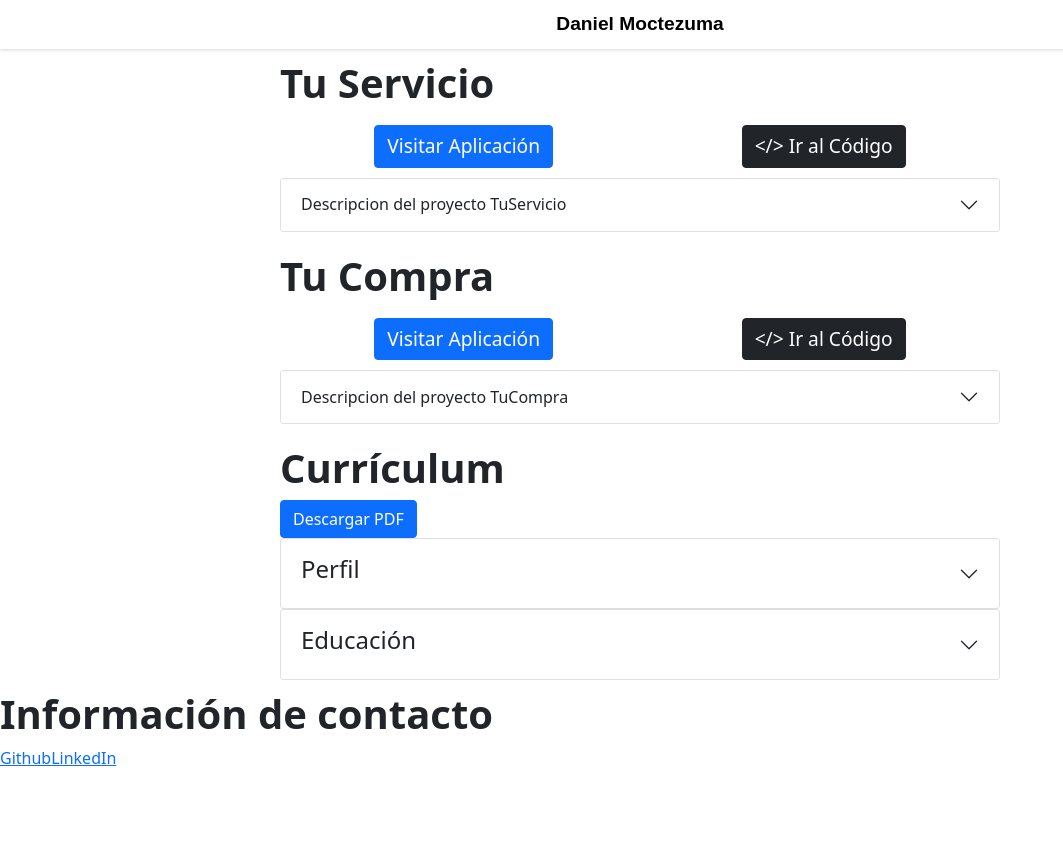
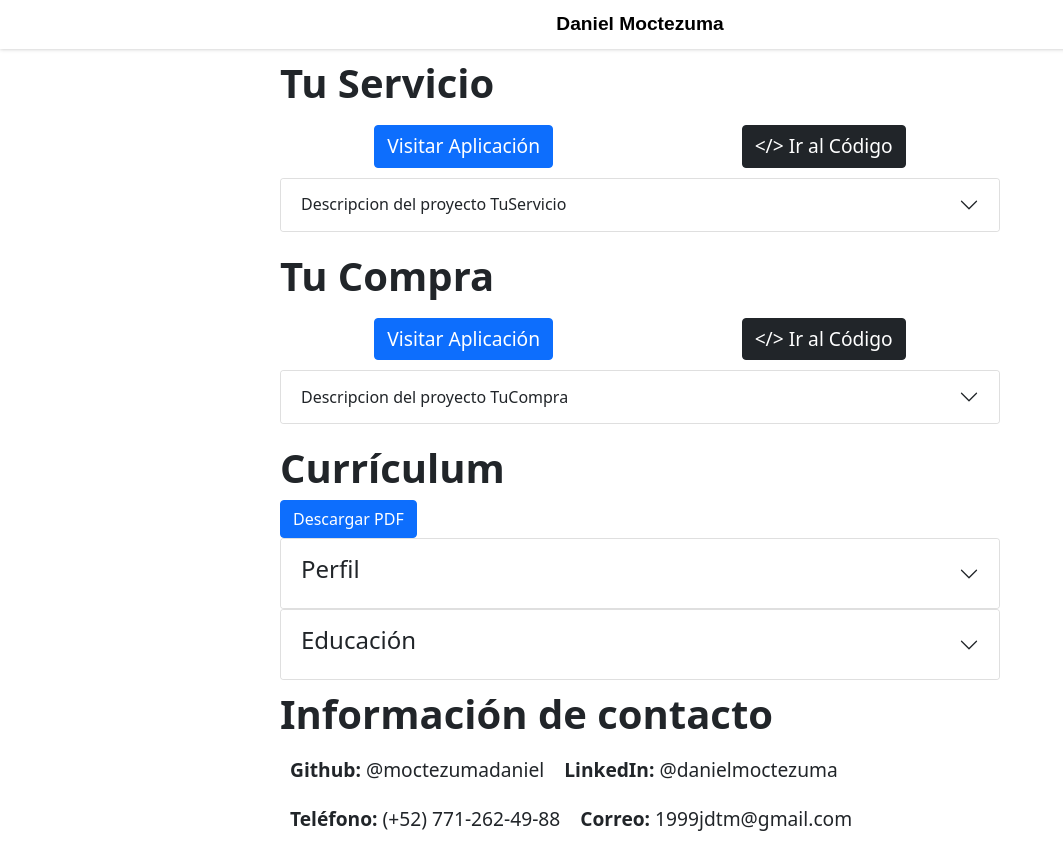
Before and after one commit to moctezumadaniel/jdtm, a React (Create React App) app: page / in a window 1280 px wide. Shown: the whole page, without its empty margins (0-1063 px from the left). Before the commit the page ends 800 px from the top, so only its background shows below. Built offline with nearby package versions, Linux system fonts and the light colour scheme.

Commit message:
contact information with linkes added

```diff
--- a/src/components/ContactInformation/ContactInformation.module.css
+++ b/src/components/ContactInformation/ContactInformation.module.css
@@ -0,0 +1,27 @@
+.ContactInformationContainer{
+    display: flex;
+    justify-content: center;
+    margin:10px;
+}
+
+.ContactInformation{
+    display: flex;
+    flex-wrap: wrap;
+    max-width: 720px;
+}
+
+.LinkedContactItem{
+    cursor: pointer;
+    font-size: larger;
+    margin: 10px;
+}
+
+.ContactItem{
+    font-size: larger;
+    margin: 10px;
+}
+
+.ContactImage{
+    width: 25px;
+    margin-right: 3px;
+}
--- a/src/components/ContactInformation/index.js
+++ b/src/components/ContactInformation/index.js
@@ -1,15 +1,51 @@
+import styles from './ContactInformation.module.css'
 function ContactInformation(){
     return(
-        <div>
+        <div className={styles.ContactInformationContainer}>
+            <ListOfContacts/>
+        </div>
+    )
+}
+export default ContactInformation
+
+function ListOfContacts (){
+    const openGithub = () =>{
+        window.open('https://github.com/moctezumadaniel')
+    }
+    const openLinkedIn = () =>{
+        window.open('https://www.linkedin.com/in/daniel-moctezuma-baa281212/')
+    }
+    return(
+        <div className={styles.ContactInformation}>
             <h1>Información de contacto</h1>
+
             <div>
-                <a href='https://github.com/moctezumadaniel' target="_blank"
-                rel="noreferrer">
-                Github
-                </a>
-                <a href='https://google.com'>LinkedIn</a>
+
+                <div className={styles.ContactInformation}>
+                    <div className={styles.LinkedContactItem}
+                    onClick={()=>openGithub()}>
+                        <b>Github: </b>
+                        @moctezumadaniel
+                    </div>
+
+                    <div className={styles.LinkedContactItem}
+                    onClick={()=>openLinkedIn()}>
+                        <b>LinkedIn: </b>
+                        @danielmoctezuma
+                    </div>
+
+                    <div className={styles.ContactItem}>
+                        <b>Teléfono: </b>
+                        (+52) 771-262-49-88
+                    </div>
+
+                    <div className={styles.ContactItem}>
+                        <b>Correo: </b>
+                        1999jdtm@gmail.com
+                    </div>
+                </div>
+
             </div>
         </div>
     )
 }
-export default ContactInformation
```
